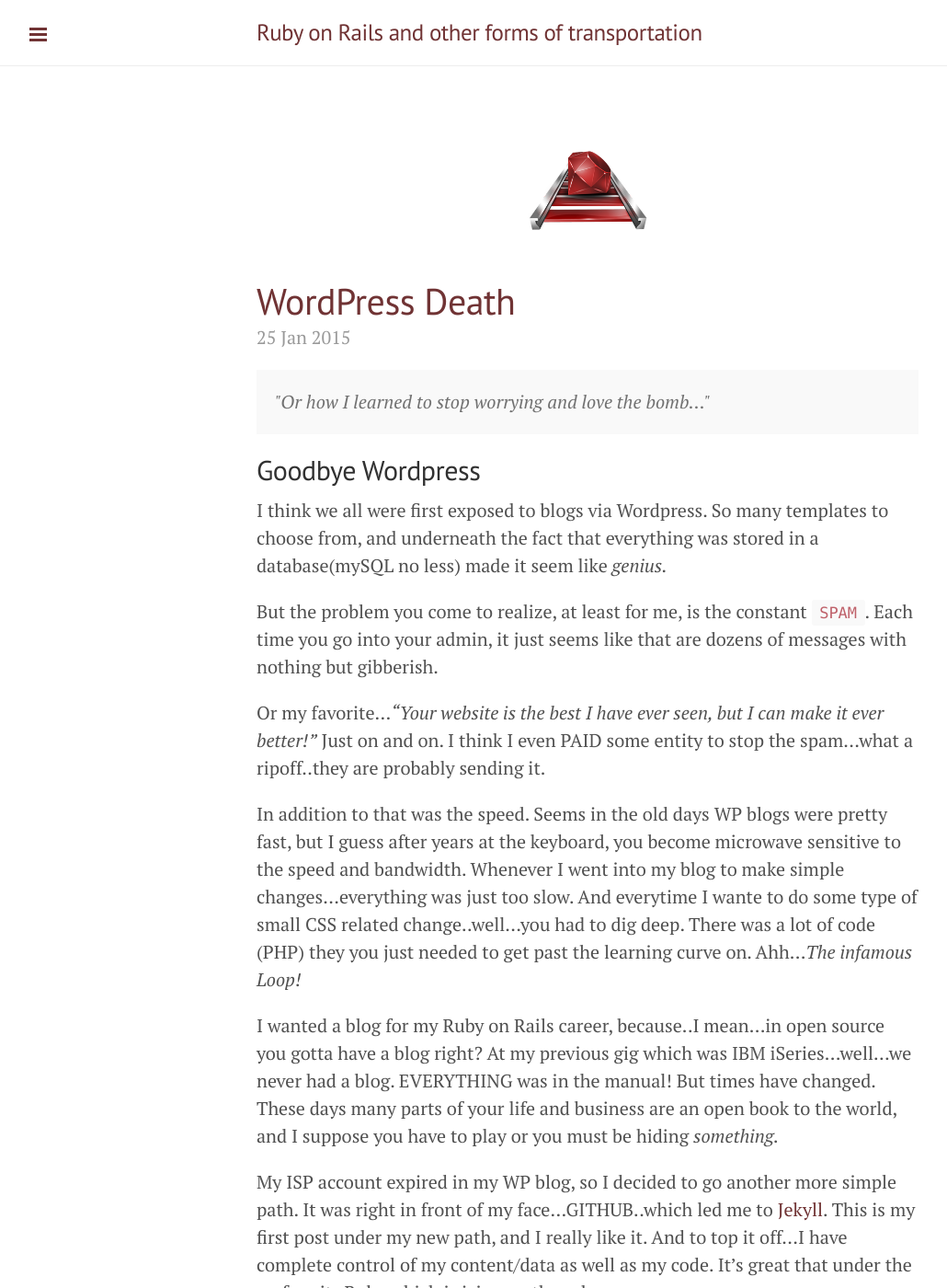
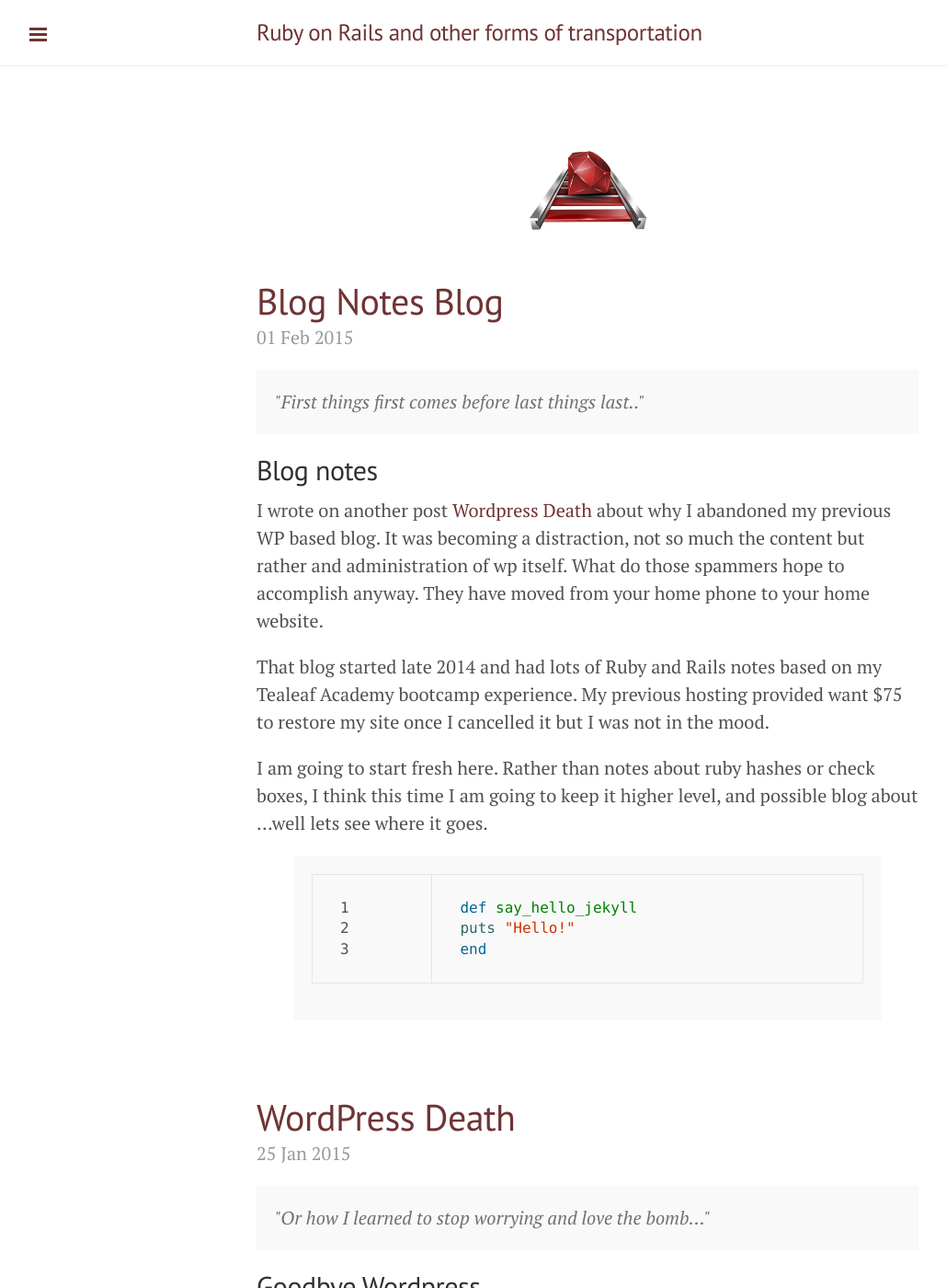
Before and after one commit to eaglerockdude/oldeaglerockdude.github.io, a Jekyll site: the page built from index.html, in a window 1280 px wide and 1400 px high. Shown: the whole window at 92% size, without its empty margins (1-1031 px from the left). Built offline with Jekyll 4.4.1, drawn with Linux system fonts in a browser that asks for light colours; Markdown is read by kramdown in place of the engine named in the settings; the list of posts is cut into pages by our own code; some of the changed text lies outside the part shown.

Commit message:
Blog update new entry

```diff
--- /dev/null
+++ b/_posts/2015-02-01-blog-notes.md
@@ -0,0 +1,27 @@
+---
+layout: post
+title: Blog Notes Blog
+category: blogging
+---
+
+<div class="message">
+  <cite> "First things first comes before last things last.." </cite>
+</div>
+
+## Blog notes
+I wrote on another post [Wordpress Death]({% post_url 2015-01-25-deathof-wp %}) about why I abandoned my previous WP based blog.  It was becoming
+ a distraction, not so much the content but rather and administration of wp itself.  What do those spammers hope to accomplish anyway. They
+ have moved from your home phone to your home website.
+
+ That blog started late 2014 and had lots of Ruby and Rails notes based on my Tealeaf Academy bootcamp experience.  My previous hosting
+ provided want $75 to restore my site once I cancelled it but I was not in the mood.
+
+ I am going to start fresh here.  Rather than notes about ruby hashes or check boxes, I think this time I am going to keep it higher level,
+ and possible blog about ...well lets see where it goes.
+
+
+{% highlight ruby linenos %}
+def say_hello_jekyll
+puts "Hello!"
+end
+{% endhighlight %}
```
Also changed, not shown: _posts/2014-12-25-The-Song-Remains-the-Same.md (+1 -1 lines), README.md.
